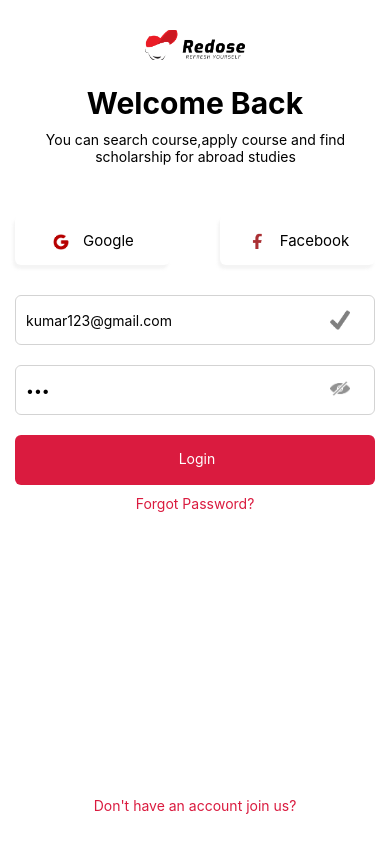
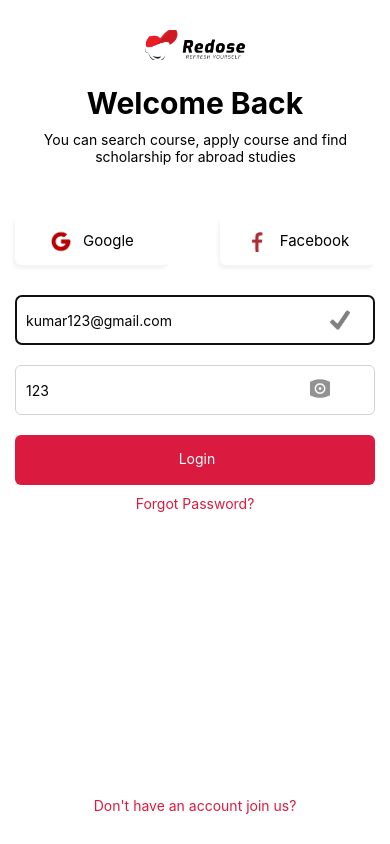
Before and after one commit to khushimaheshwari08/PractiseNative, a React Native app: screen /login in a window 390 px wide. Built offline with nearby package versions, Linux system fonts and the light colour scheme.

Commit message:
Password

```diff
--- a/src/Components/Dashboard/Dashboard.js
+++ b/src/Components/Dashboard/Dashboard.js
@@ -13,11 +13,13 @@ const Dashboard = () => {
 
   return (
     <View style={styles.container}>
-      <TouchableOpacity onPress={() => onLogout()}>
+
         <View style={styles.logoutBtn}>
+        <TouchableOpacity onPress={() => onLogout()}>
           <Text style={styles.logoutText}>Logout</Text>
+          </TouchableOpacity>
         </View>
-      </TouchableOpacity>
+
     </View>
   );
 };
--- a/src/Components/Login/Login.js
+++ b/src/Components/Login/Login.js
@@ -9,34 +9,35 @@ import {
   TextInput,
   TouchableOpacity,
   ActivityIndicator,
+  TouchableWithoutFeedback,
 } from 'react-native';
-
 
 const Login = () => {
   const navigation = useNavigation();
   const [email, setEmail] = useState('kumar123@gmail.com');
   const [password, setPassword] = useState('123');
   const [loading, setLoading] = useState(false);
+  const [isVisiblePassword, setIsVisiblePassword] = useState(false);
+  const [text, setText] = useState(true);
 
   const onDashboard = async () => {
-    let temp= await AsyncStorage.getItem('userData');
-    setLoading(true)
-    if(temp) {
+    let temp = await AsyncStorage.getItem('userData');
+    setLoading(true);
+    if (temp) {
       let item = JSON.parse(temp);
       if (email === item.email && password === item.password) {
-        setTimeout (async()=>{
+        setTimeout(async () => {
           await AsyncStorage.setItem('isLogin', JSON.stringify(true));
           navigation.replace('dashboard');
-          }, 2000)
+        }, 2000);
       } else {
         alert('Incorrect username and password');
-      setLoading(false)
+        setLoading(false);
       }
     } else {
       alert('Incorrect username and password');
     }
   };
-
 
   return (
     <View style={styles.container}>
@@ -51,7 +52,7 @@ const Login = () => {
           <Text style={styles.welcome}>Welcome Back</Text>
         </View>
         <Text style={styles.course}>
-          You can search course,apply course and find scholarship for abroad
+          You can search course, apply course and find scholarship for abroad
           studies
         </Text>
 
@@ -59,14 +60,14 @@ const Login = () => {
           <View style={[styles.button, styles.shadowProp]}>
             <Image
               source={require('../../assets/googleIcon.png')}
-              style={{width: 20, height: 20, marginTop: 3}}
+              style={{width: 20, height: 25, marginTop: 2}}
             />
             <Text style={styles.googlefb}>Google</Text>
           </View>
           <View style={[styles.button, styles.shadowProp]}>
             <Image
               source={require('../../assets/fbbb.png')}
-              style={{width: 22, height: 18, marginBottom: 1}}
+              style={{width: 22, height: 25, marginBottom: 2}}
             />
             <Text style={styles.googlefb}>Facebook</Text>
           </View>
@@ -87,35 +88,64 @@ const Login = () => {
             style={styles.input}
             placeholder="Enter your Email"
             placeholderTextColor="gray"
+            autoFocus={true}
             value={email}
             onChangeText={email => setEmail(email)}
           />
         </View>
         <View style={styles.inputParent}>
+          <TouchableOpacity
+            onPress={() => setIsVisiblePassword(!isVisiblePassword)}
+            style=
+            {{
+              width: 40,
+              height: 45,
+              position: 'absolute',
+              right: 40,
+              top: 11,
+              zIndex: 999,
+            }}>
+            {isVisiblePassword ? (
               <Image
                 source={require('../../assets/hideIcons.png')}
                 style={{
                   width: 20,
                   height: 25,
-              position: 'absolute',
-              right: 40,
-              top: 11,
+
                 }}
               />
+            ) : (
+              <Image
+                source={require('../../assets/showIcons.png')}
+                style={{
+                  width: 20,
+                  height: 25,
+                }}
+              />
+            )}
+          </TouchableOpacity>
           <TextInput
             style={styles.input}
-            secureTextEntry={true}
+            // secureTextEntry={true}
+            secureTextEntry={isVisiblePassword}
             placeholder="Enter your Password"
             placeholderTextColor="gray"
             value={password}
             onChangeText={password => setPassword(password)}
           />
         </View>
-        <TouchableOpacity  disabled={email && password ? false : true} onPress={() => onDashboard()} >
+        <TouchableOpacity
+          disabled={email && password ? false : true}
+          onPress={() => onDashboard()}>
           <View style={styles.logBtn}>
-
-       <Text style={styles.loginText}> {loading === true ? <ActivityIndicator size="small" color="#fff" /> : "Login"}</Text>
-
+            <Text style={styles.loginText}>
+              {' '}
+              {loading === true ? (
+                <ActivityIndicator size="small" color="#fff" />
+              ) : (
+                'Login'
+              )}
+            </Text>
           </View>
         </TouchableOpacity>
 
--- a/src/Components/Signup/SignUp.js
+++ b/src/Components/Signup/SignUp.js
@@ -46,16 +46,16 @@ const SignUp = () => {
           <View style={[styles.button, styles.shadowProp]}>
           <Image
               source={require('../../assets/googleIcon.png')}
-              style={{width: 20, height: 20,marginTop:3}}
+              style={{width: 20, height: 25, marginTop: 2}}
             />
-            <Text style={styles.googlefb}>Google</Text>
+            <Text style={[styles.googlefb,styles.google]}>Google</Text>
           </View>
           <View style={[styles.button, styles.shadowProp]}>
           <Image
               source={require('../../assets/fbbb.png')}
-              style={{width: 22, height: 18,marginBottom:1}}
+              style={{width: 22, height: 25, marginBottom: 2}}
             />
-            <Text style={styles.googlefb}>Facebook</Text>
+            <Text style={[styles.googlefb,styles.fb]}>Facebook</Text>
           </View>
         </View>
 
@@ -109,7 +109,7 @@ const SignUp = () => {
               left:100,
             }}
           />
-          <Text style={[styles.signText,styles.joinUs]}>Join us</Text>
+          <Text style={[styles.signText,styles.joinUs]}>Join Us</Text>
         </View>
         </TouchableOpacity>
       </View>
@@ -192,7 +192,14 @@ const styles = StyleSheet.create({
     color: 'black',
     fontSize: 15,
     textAlign: 'center',
+  },
+
+  google:{
     marginLeft: 7,
+  },
+
+  fb:{
+    marginLeft:1,
   },
 
   input: {
```
Also changed, not shown: src/assets/showIcon.png (added), src/assets/showIcons.png (added). Lines whose indentation alone changed are shown as unchanged.
